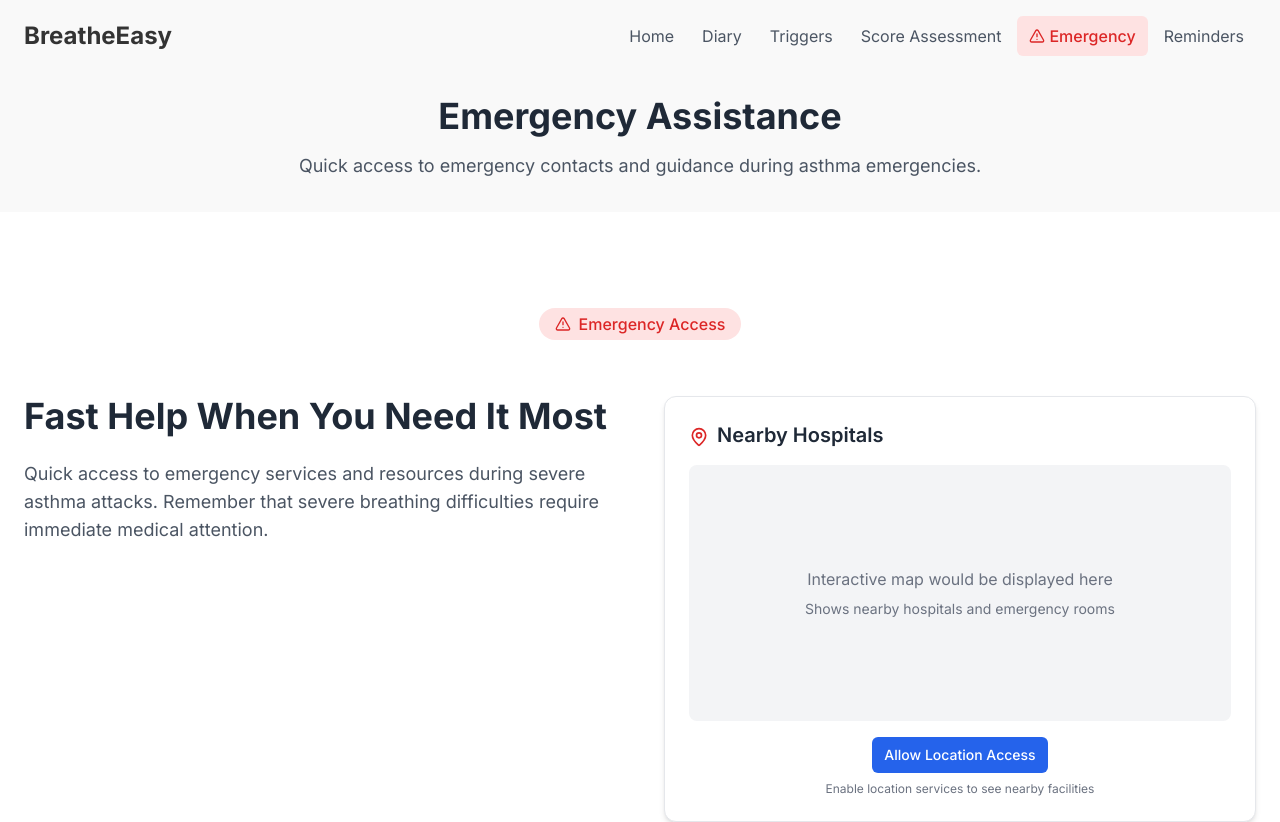
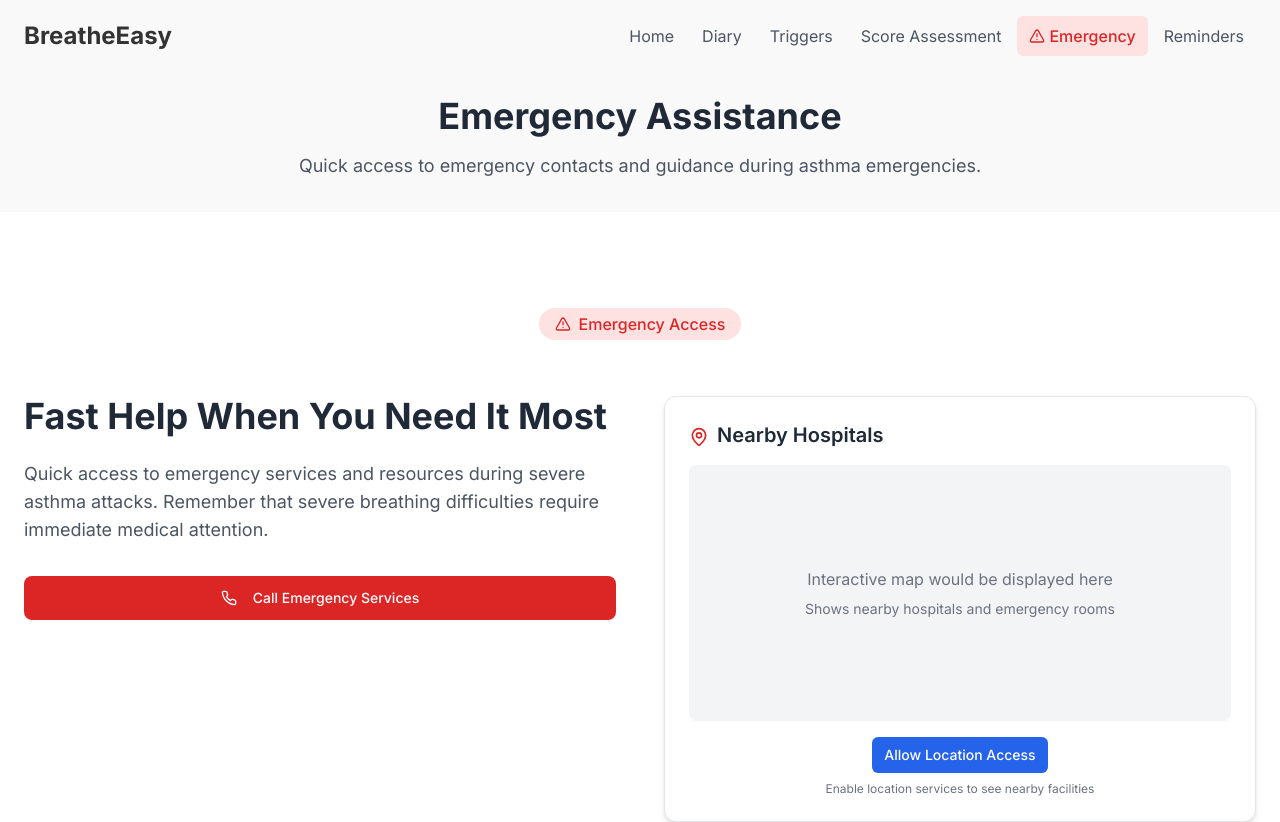
Before and after one commit to aaronsonnie0/breathe-easy-hub-00, a React (Vite) app: page /emergency in a window 1280 px wide. Shown: the top 822 px of the page. Built offline with nearby package versions, Linux system fonts and the light colour scheme.

Commit message:
Add emergency call button
Adds a button to call emergency services with tap-to-call functionality.

```diff
--- a/src/components/sections/EmergencySection.tsx
+++ b/src/components/sections/EmergencySection.tsx
@@ -1,7 +1,7 @@
 
 import React, { useState } from 'react';
 import { Button } from '@/components/ui/button';
-import { MapPin, AlertTriangle, Ambulance } from 'lucide-react';
+import { MapPin, AlertTriangle, Phone } from 'lucide-react';
 
 const EmergencySection = () => {
   const [locationAllowed, setLocationAllowed] = useState(false);
@@ -45,6 +45,18 @@ const EmergencySection = () => {
             <p className="text-lg text-gray-600 mb-8">
               Quick access to emergency services and resources during severe asthma attacks. Remember that severe breathing difficulties require immediate medical attention.
             </p>
+
+            {/* Call Emergency Services Button */}
+            <div className="mb-6">
+              <Button
+                onClick={() => window.location.href = 'tel:+919944226180'}
+                className="emergency-button w-full"
+                size="lg"
+              >
+                <Phone className="mr-2" size={20} />
+                Call Emergency Services
+              </Button>
+            </div>
           </div>
 
           <div className="space-y-8">
```
